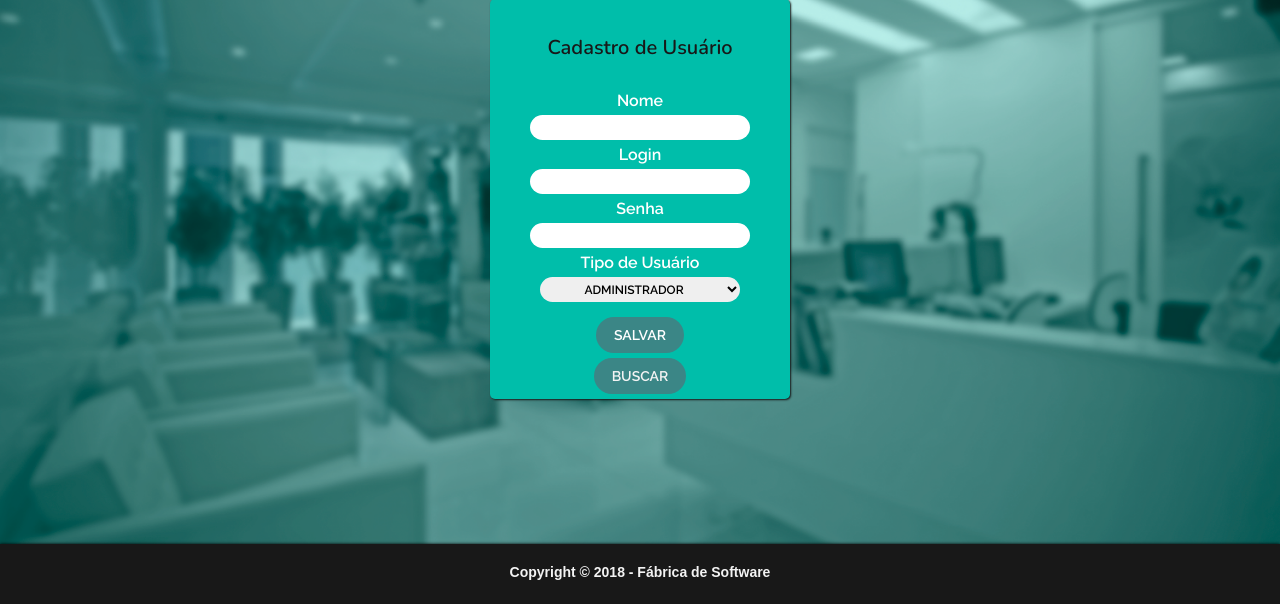
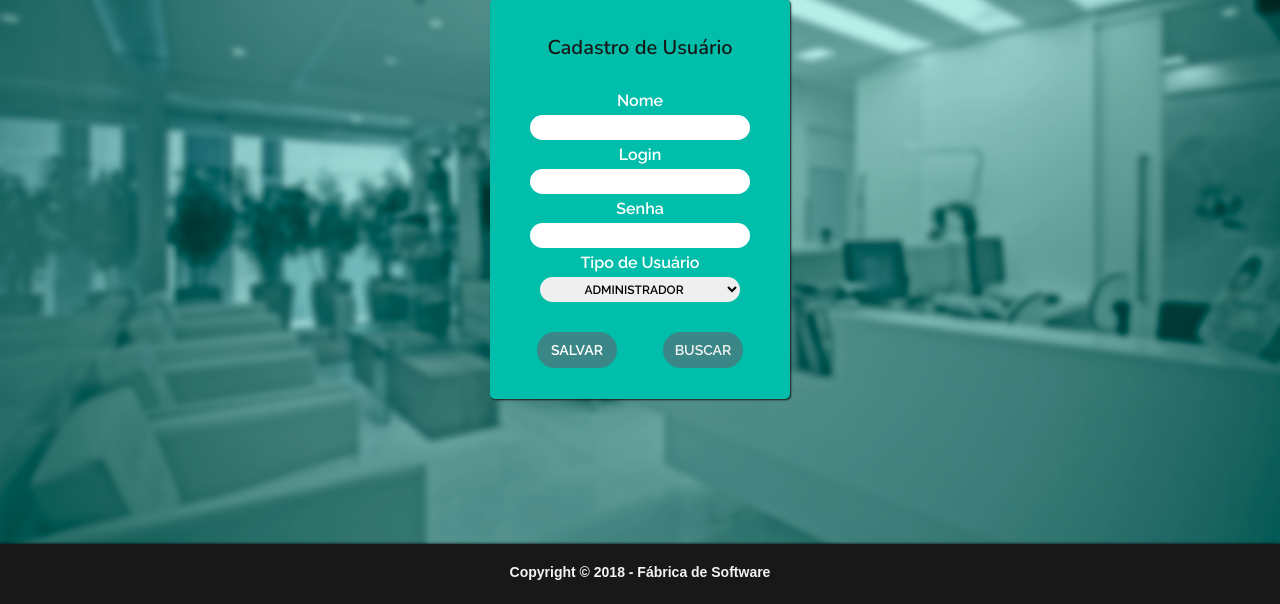
Before and after one commit to MailsonP/ClinicaCandidoTorresWeb, a PHP site: page /Telas/TelaCadastroUsuario.php in a window 1280 px wide. Shown: the part 196-800 px from the top of the page. Run offline with PHP 8.4, Linux system fonts and the light colour scheme.

Commit message:
Botões
botões de buscar e salvar

```diff
--- a/ClinicaCandidoTorresWebProject/css/cadastro.css
+++ b/ClinicaCandidoTorresWebProject/css/cadastro.css
@@ -113,8 +113,8 @@
 	color: #f3f3f3;
 }
 
-.conteudo button[type="submit"], button[type="button"]{
-	display: block;
+.conteudo button[type="submit"]{
+	float: left;
 	color: #fff;
 	background: #3B8686;
 	font-family: 'Raleway', sans-serif;
@@ -122,14 +122,36 @@
 	font-weight: 700;
 	text-transform: uppercase;
 	border: none;
-	padding: 10px 18px;
-	position: relative;
-	top: 10px;
-	margin: 5px auto;
+	padding: 10px 0;
+	width: 80px;
+	position: absolute;
+	top: 85%;
+	left: 14%;
+	margin: 5px 5px;
 	cursor: pointer;
 	text-decoration: none;
 	border-radius: 35px;
 }
+
+ button[type="button"]{
+ 	float: left;
+	color: #fff;
+	background: #3B8686;
+	font-family: 'Raleway', sans-serif;
+	font-size: 14px;
+	font-weight: 700;
+	text-transform: uppercase;
+	border: none;
+	padding: 10px 0;
+	width: 80px;
+	position: absolute;
+	top: 85%;
+	left: 56%;
+	margin: 5px 5px;
+	cursor: pointer;
+	text-decoration: none;
+	border-radius: 35px;
+ }
 
 .conteudo button:hover {
   background: rgba(248,157,99,0.9);
--- a/ClinicaCandidoTorresWebProject/css/style.css
+++ b/ClinicaCandidoTorresWebProject/css/style.css
@@ -137,9 +137,10 @@ footer h1:active{
 	label[for="bt_menu"]{
 		display: block;
 		margin-left: 2px;
-		width: 50px;
-		height: 50px;
+		max-width: 50px;
+		max-height: 50px;
 	}
+
 
 	#bt_menu:checked ~ .menu>ul{
 		margin-left: 0;
```
